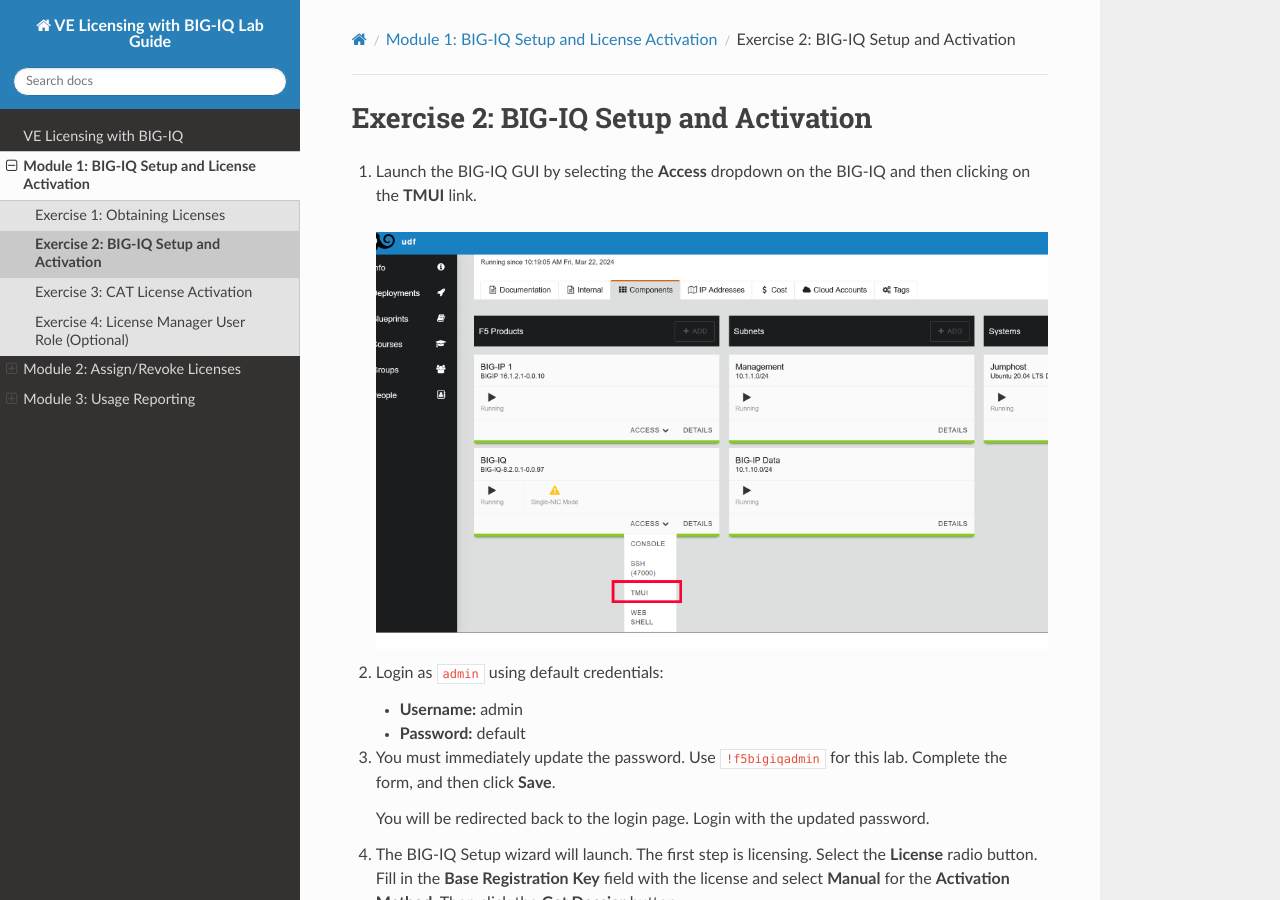
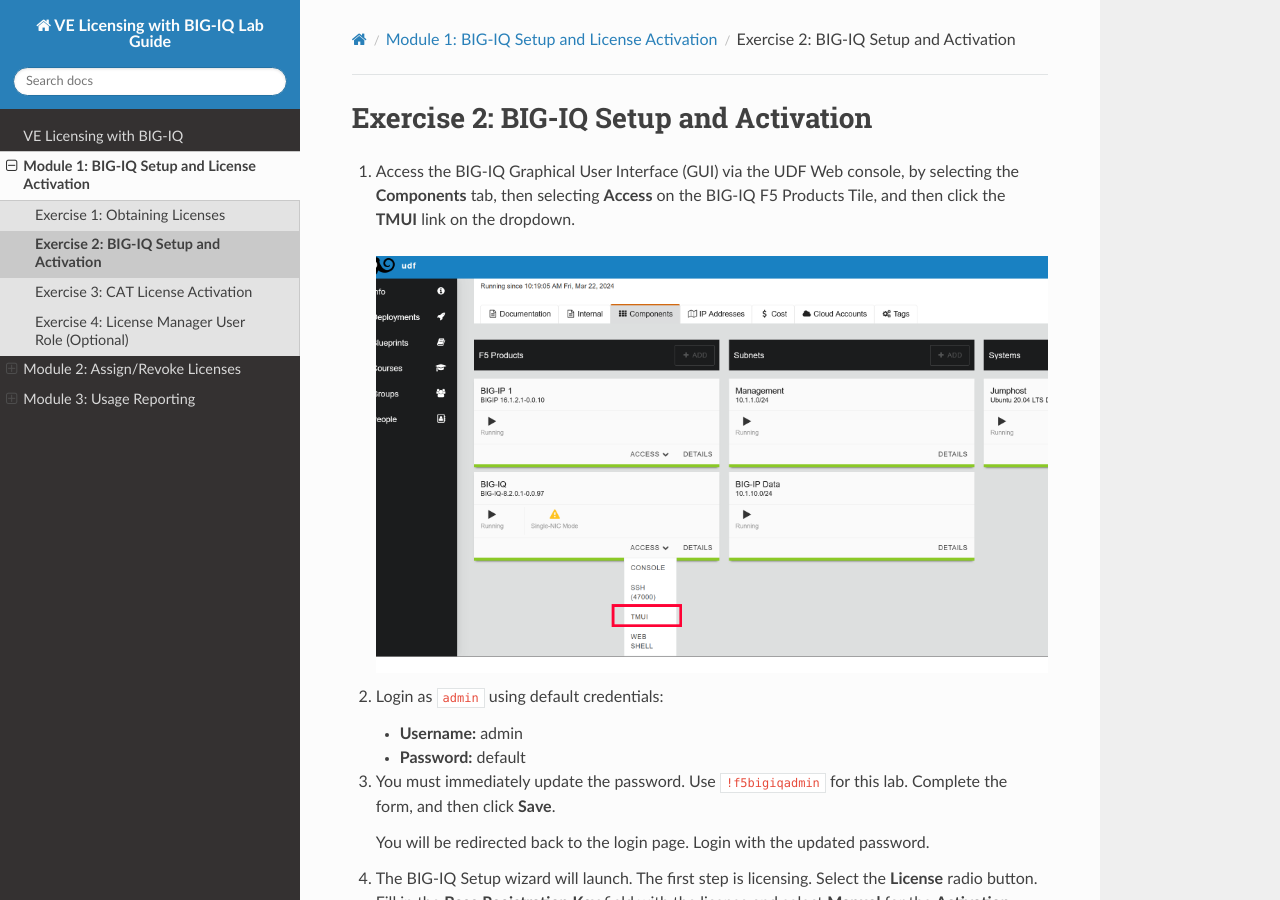
Before and after one commit to marcopaulo42/BIG-IQ-licensing-lab-guide, a Sphinx documentation site: the page built from docs/licensing/bigiq.rst, in a window 1280 px wide and 900 px high. Built offline with Sphinx 7.4.7 and the Read the Docs theme 2.0.0, drawn with Linux system fonts in a browser that asks for light colours.

Commit message:
Update bigiq.rst

```diff
--- a/docs/licensing/bigiq.rst
+++ b/docs/licensing/bigiq.rst
@@ -3,7 +3,7 @@
 Exercise 2: BIG-IQ Setup and Activation
 =======================================
 
-#. Launch the BIG-IQ GUI by selecting the **Access** dropdown on the BIG-IQ and then clicking on the **TMUI** link.
+#. Access the BIG-IQ Graphical User Interface (GUI) via the UDF Web console, by selecting the **Components** tab, then selecting **Access** on the BIG-IQ F5 Products Tile, and then click the **TMUI** link on the dropdown.
 
    .. image:: ../images/big-iq-access.png
 
```
